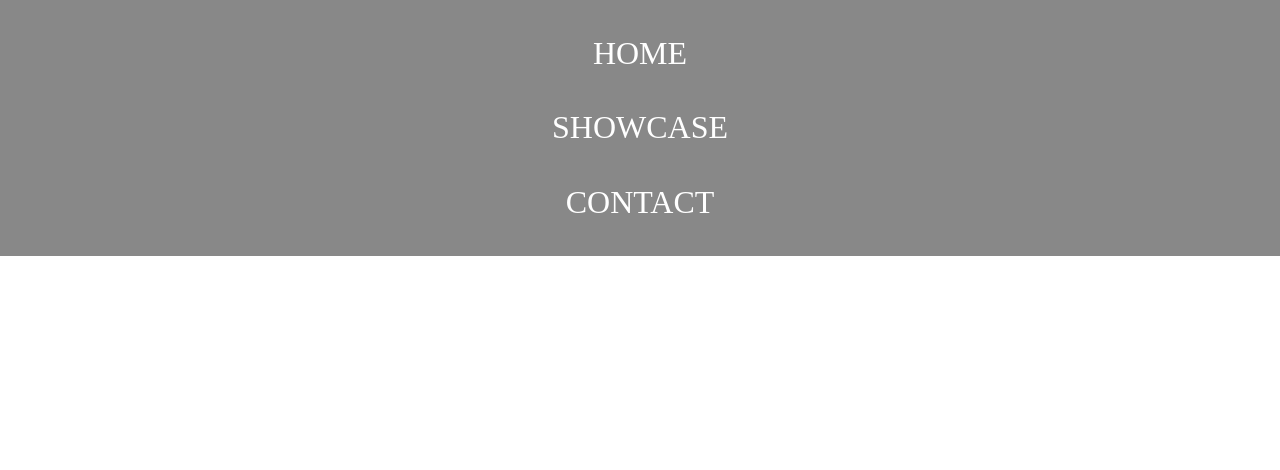
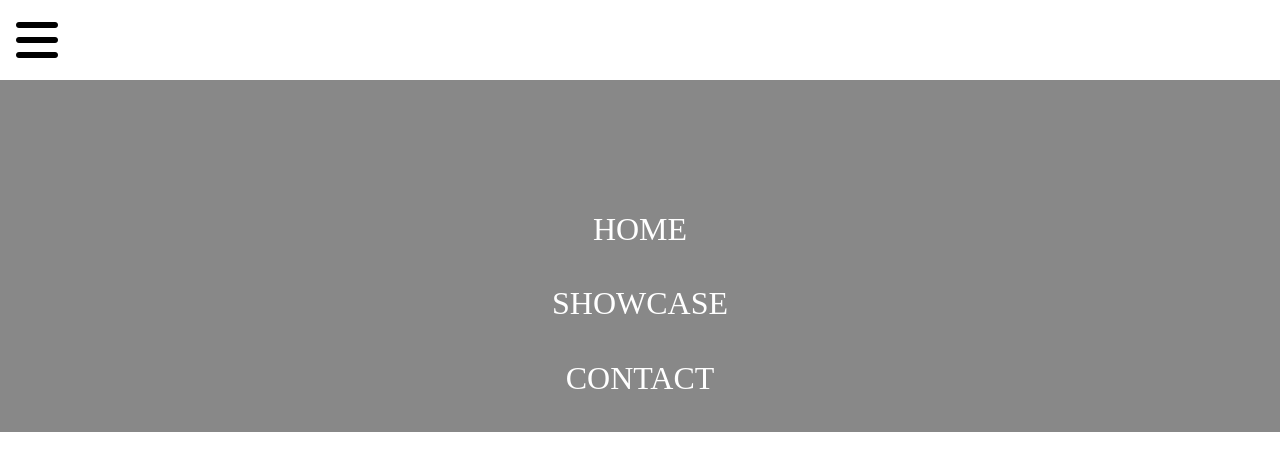
Before and after one commit to JoshLutrick/navigationBars, a plain HTML site: page navbarOne/index.html in a window 1280 px wide. Drawn offline with Linux system fonts and the light colour scheme.

Commit message:
Added font awesome link

```diff
--- a/navbarOne/index.html
+++ b/navbarOne/index.html
@@ -2,11 +2,14 @@
 <html lang="en">
 <head>
     <meta charset="UTF-8">
+    <script src="https://kit.fontawesome.com/d807ff23c7.js" crossorigin="anonymous"></script>
     <link rel="stylesheet" href="style.css">
     <meta name="viewport" content="width=device-width, initial-scale=1.0">
     <title>NavBar One Prototype</title>
 </head>
 <body>
+    <div class="navContainerDiv">
+        <i class="fa-solid fa-bars"></i>
         <nav class="navContainer">
             <ul class="navList">
                 <li><a href="#">HOME</a></li>
@@ -14,6 +17,7 @@
                 <li><a href="#">CONTACT</a></li>
             </ul>
         </nav>
+    </div>
     <script src="app.js"></script>
 </body>
 </html>
--- a/navbarOne/style.css
+++ b/navbarOne/style.css
@@ -5,6 +5,14 @@
 .navContainer {
     background-color: rgb(136, 136, 136);
     padding: 1rem;
+    height: 20rem;
+    display: flex;
+    justify-content: center;
+    align-items: flex-end;
+}
+.fa-bars {
+    font-size: 3rem;
+    margin: 1rem;
 }
 .navList {
     display: flex;
```
Lines whose indentation alone changed are shown as unchanged.
